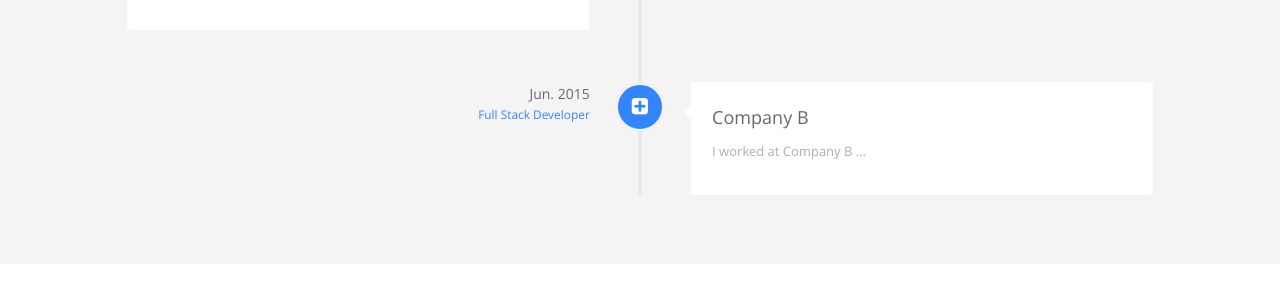
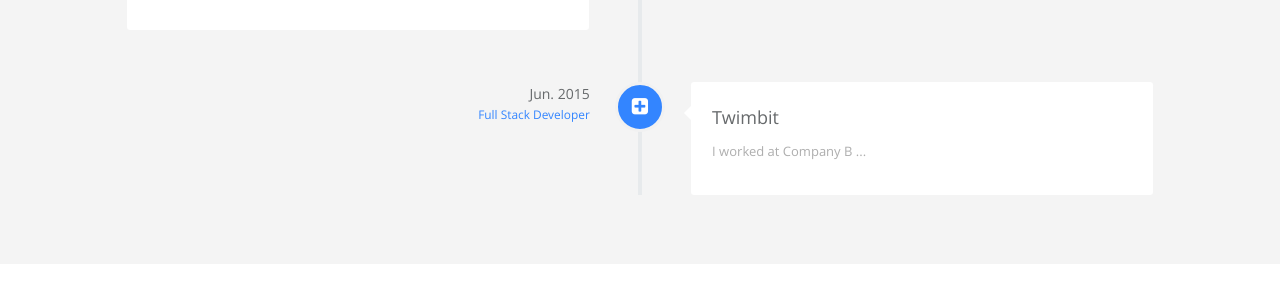
Before and after one commit to mounicarajput/modern-whale, a Jekyll site: the page built from index.html, in a window 1280 px wide and 900 px high, scrolled down 1004 px. Shown: the part 155-455 px from the top of the window. Built offline with Jekyll 4.4.1, drawn with Linux system fonts in a browser that asks for light colours.

Commit message:
careers.yml: updated detail in name

```diff
--- a/_data/index/careers.yml
+++ b/_data/index/careers.yml
@@ -13,7 +13,7 @@
   icon: fa-plus-square
   present: true
 - name:
-    detail: Company B
+    detail: Twimbit
     i18n: company_b
   desc:
     detail: I worked at Company B ...
```
